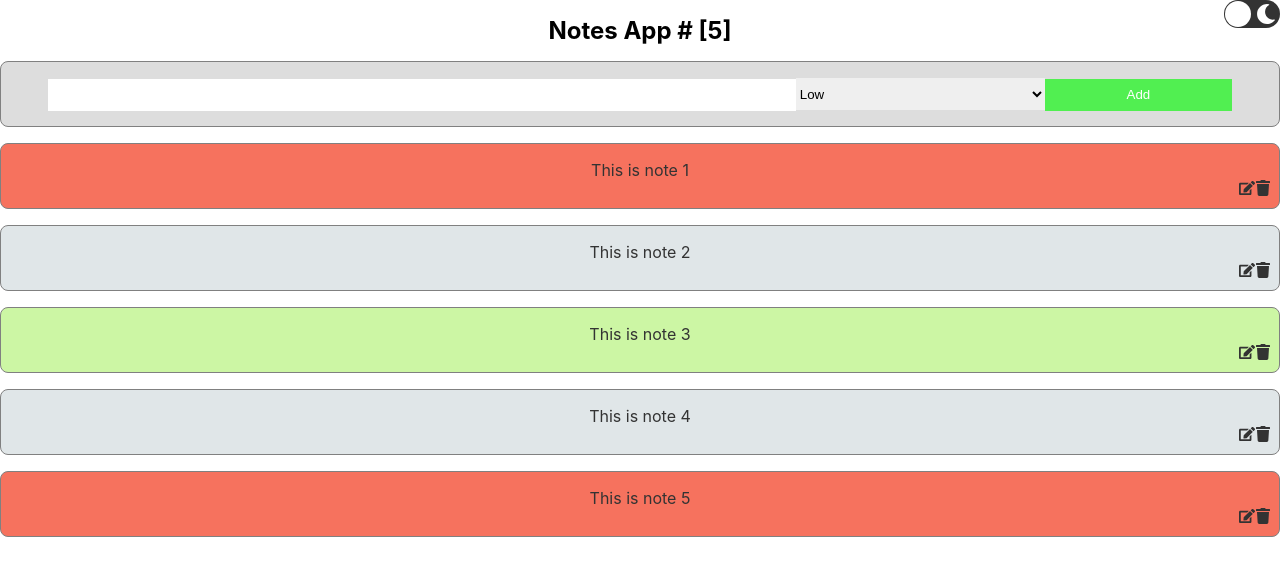
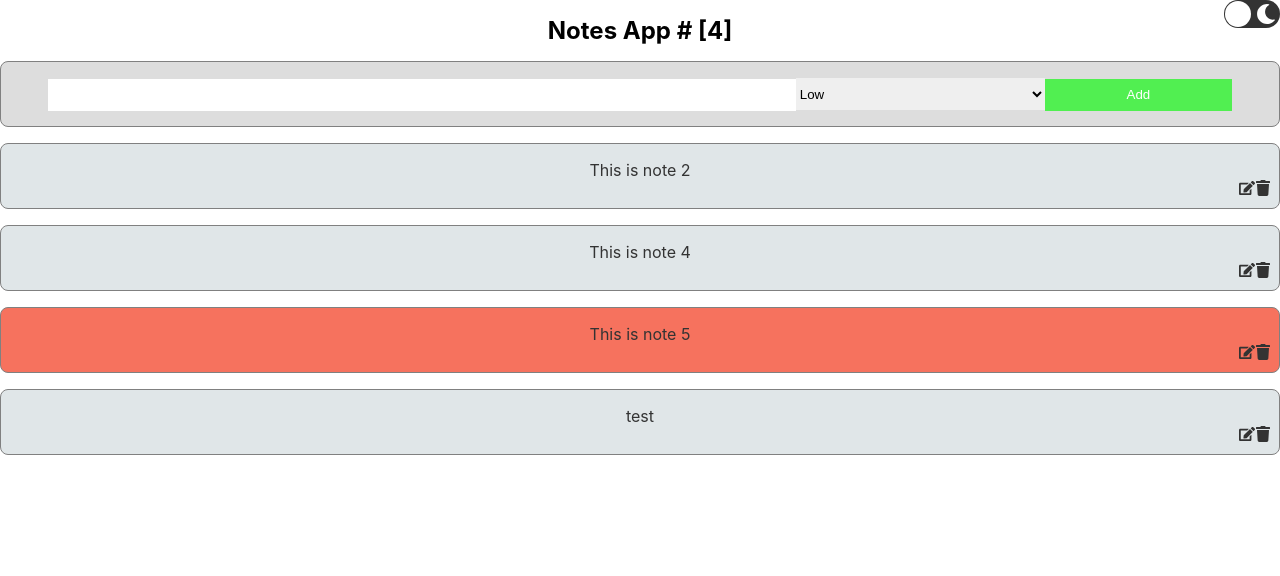
Before and after one commit to kartavya99/Note-App-TypeScript, a React (Create React App) app: page / in a window 1280 px wide. Shown: the top 576 px of the page. Built offline with nearby package versions, Linux system fonts and the light colour scheme; data requests are answered from the project's data file.

Commit message:
read/update/delete added from mock API

```diff
--- /dev/null
+++ b/db.json
@@ -0,0 +1,24 @@
+{
+  "notes": [
+    {
+      "id": "2",
+      "text": "This is note 2 ",
+      "priority": "low"
+    },
+    {
+      "id": "4",
+      "text": "This is note 4",
+      "priority": "low"
+    },
+    {
+      "id": "5",
+      "text": "This is note 5",
+      "priority": "high"
+    },
+    {
+      "id": "47ae2fb0-c5a6-42b1-8e9f-367e4ba4150a",
+      "text": "test ",
+      "priority": "low"
+    }
+  ]
+}
--- a/package.json
+++ b/package.json
@@ -2,6 +2,7 @@
   "name": "notes-app",
   "version": "0.1.0",
   "private": true,
+  "proxy" : "http://localhost:3001",
   "dependencies": {
     "@testing-library/jest-dom": "^5.17.0",
     "@testing-library/react": "^13.4.0",
@@ -10,6 +11,7 @@
     "@types/node": "^16.18.79",
     "@types/react": "^18.2.51",
     "@types/react-dom": "^18.2.18",
+    "json-server": "^1.0.0-alpha.23",
     "react": "^18.2.0",
     "react-dom": "^18.2.0",
     "react-icons": "^5.0.1",
--- a/src/App.tsx
+++ b/src/App.tsx
@@ -1,19 +1,20 @@
-import { useReducer, useState } from "react";
+import { useEffect, useReducer, useState } from "react";
 import { ThemeContext } from "./context/themeContext/theme";
 import Home from "./pages/home/home";
 import Switch from "react-switch";
 import "./App.css";
 import { FaSun, FaMoon } from "react-icons/fa";
-import { NoteType } from "./components/note/note-type";
 import { StateContext, StateType } from "./context/state/state";
 import { Notes } from "./components/note/data";
 import {
   ADD_NOTE,
   DELETE_NOTE,
+  INIT_NOTES,
   SET_EDIT_MODE,
   SET_NOTE_FOR_EDIT,
   UPDATE_NOTE,
 } from "./action";
+import { getNotes } from "./services/notes-service";
 
 function App() {
   const [theme, setTheme] = useState("light");
@@ -22,6 +23,8 @@ function App() {
   const [state, dispatch] = useReducer(
     (state: StateType, action: { type: string; payload: any }) => {
       switch (action.type) {
+        case INIT_NOTES:
+          return { ...state, notes: action.payload };
         case SET_EDIT_MODE:
           return { ...state, editMode: action.payload };
         case SET_NOTE_FOR_EDIT:
@@ -47,7 +50,7 @@ function App() {
       }
     },
     {
-      notes: Notes,
+      notes: [],
       editMode: false,
       noteToBeEdited: null,
     }
@@ -61,6 +64,15 @@ function App() {
       setTheme("light");
     }
   };
+
+  useEffect(() => {
+    async function initializedNotes() {
+      const notes = await getNotes();
+      dispatch({ type: INIT_NOTES, payload: notes });
+    }
+    initializedNotes();
+  }, []);
+
   return (
     <StateContext.Provider value={{ state, dispatch }}>
       <ThemeContext.Provider value={theme}>
--- a/src/action/index.tsx
+++ b/src/action/index.tsx
@@ -1,3 +1,4 @@
+export const INIT_NOTES = "INIT_NOTES";
 export const SET_EDIT_MODE = "SET_EDIT_MODE";
 export const SET_NOTE_FOR_EDIT = "SET_NOTE_FOR_EDIT";
 export const ADD_NOTE = "ADD_NOTE";
--- a/src/components/add-note/add-note.tsx
+++ b/src/components/add-note/add-note.tsx
@@ -6,6 +6,7 @@ import Card from "../card/card";
 import { ThemeContext } from "../../context/themeContext/theme";
 import { StateContext } from "../../context/state/state";
 import { ADD_NOTE, SET_EDIT_MODE, UPDATE_NOTE } from "../../action";
+import { addNote, updateNote } from "../../services/notes-service";
 
 type addNoteProps = {};
 
@@ -30,21 +31,30 @@ function AddNote(props: addNoteProps) {
     }
   }, [state.noteToBeEdited, state.editMode]);
 
-  const handleClick = (e: React.MouseEvent<HTMLButtonElement, MouseEvent>) => {
+  const handleClick = async (
+    e: React.MouseEvent<HTMLButtonElement, MouseEvent>
+  ) => {
     e.preventDefault();
-    if (state.editMode) {
-      state.noteToBeEdited &&
-        dispatch({
-          type: UPDATE_NOTE,
-          payload: {
-            text,
-            priority,
-            id: state.noteToBeEdited.id,
-          },
-        });
+    if (state.editMode && state.noteToBeEdited) {
+      const updatedNoteData = {
+        text,
+        priority,
+        id: state.noteToBeEdited.id,
+      };
+      const updatedNote = await updateNote(
+        state.noteToBeEdited.id,
+        updatedNoteData
+      );
+
+      dispatch({
+        type: UPDATE_NOTE,
+        payload: updatedNote,
+      });
       dispatch({ type: SET_EDIT_MODE, payload: true });
     } else {
-      dispatch({ type: ADD_NOTE, payload: { text, priority, id: uuidv4() } });
+      const noteData = { text, priority, id: uuidv4() };
+      const note = await addNote(noteData);
+      dispatch({ type: ADD_NOTE, payload: note });
     }
     setText("");
     setPriority("low");
--- a/src/components/note/note.tsx
+++ b/src/components/note/note.tsx
@@ -6,6 +6,7 @@ import { useContext } from "react";
 import { ThemeContext } from "../../context/themeContext/theme";
 import { StateContext } from "../../context/state/state";
 import { DELETE_NOTE, SET_EDIT_MODE, SET_NOTE_FOR_EDIT } from "../../action";
+import { deleteNote } from "../../services/notes-service";
 type NoteProps = {
   id: string;
   text: string;
@@ -22,6 +23,11 @@ function Note(props: NoteProps) {
     dispatch({ type: SET_NOTE_FOR_EDIT, payload: note });
   };
 
+  const handleDelete = async () => {
+    console.log(await deleteNote(props.id));
+    dispatch({ type: DELETE_NOTE, payload: props.id });
+  };
+
   return (
     <Card
       bgColor={
@@ -36,9 +42,7 @@ function Note(props: NoteProps) {
         <div>{props.text}</div>
         <div className="right-corner">
           <FaEdit onClick={() => editNote(props.note)}></FaEdit>
-          <FaTrash
-            onClick={() => dispatch({ type: DELETE_NOTE, payload: props.id })}
-          ></FaTrash>
+          <FaTrash onClick={handleDelete}></FaTrash>
         </div>
       </>
     </Card>
--- /dev/null
+++ b/src/services/notes-service.tsx
@@ -0,0 +1,30 @@
+import { NoteType } from "../components/note/note-type";
+
+export async function getNotes() {
+  const response = await fetch("/notes");
+  return await response.json();
+}
+
+export async function addNote(note: NoteType) {
+  const response = await fetch("/notes", {
+    method: "POST",
+    headers: { "Content-Type": "application/json" },
+    body: JSON.stringify(note),
+  });
+  return await response.json();
+}
+export async function updateNote(id: string, note: NoteType) {
+  const response = await fetch(`/notes/${id}`, {
+    method: "PATCH",
+    headers: { "Content-Type": "application/json" },
+    body: JSON.stringify(note),
+  });
+  return await response.json();
+}
+
+export async function deleteNote(id: string) {
+  const response = await fetch(`/notes/${id}`, {
+    method: "DELETE",
+  });
+  return await response.json();
+}
```
Also changed, not shown: 1 other file (tests, documents, lock files or other folders).
